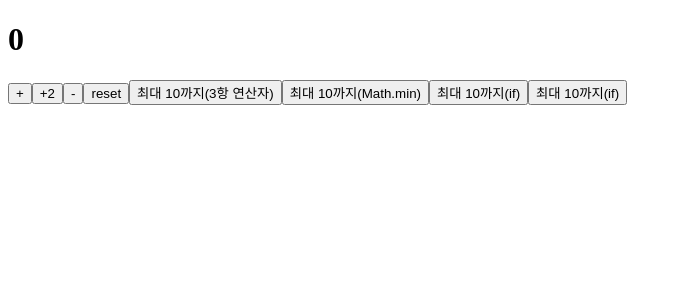
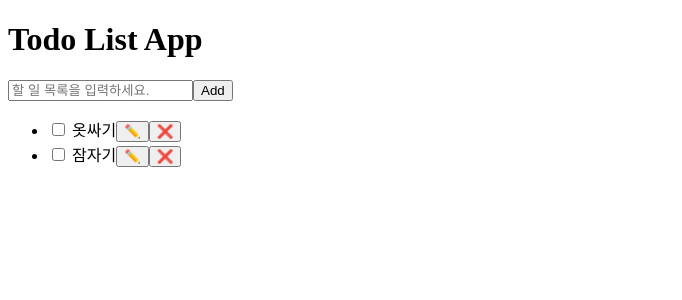
Before and after one commit to jagseeun/programming_3214, a React (Vite) app: page / in a window 1280 px wide. Shown: the top 300 px of the page, without its empty margins (0-682 px from the left). Built offline with nearby package versions, Linux system fonts and the light colour scheme.

Commit message:
TodoListApp HTML

```diff
--- /dev/null
+++ b/TodoListApp.jsx
@@ -0,0 +1,27 @@
+function TodoListApp() {
+    return (
+        <>
+            <h1>Todo List App</h1>
+            <form action="">
+                <input type="text" placeholder="할 일 목록을 입력하세요." />
+                <button>Add</button>
+            </form>
+            <ul>
+                <li>
+                    <input type="checkbox" name="" id=""/>
+                    <label htmlFor=""> 옷싸기</label>
+                    <button>✏️</button>
+                    <button>❌</button>
+                </li>
+                <li>
+                    <input type="checkbox" name="" id=""/>
+                    <label htmlFor=""> 잠자기</label>
+                    <button>✏️</button>
+                    <button>❌</button>
+                </li>
+            </ul>
+        </>
+    )
+}
+
+export default TodoListApp
--- a/src/main.jsx
+++ b/src/main.jsx
@@ -1,10 +1,9 @@
 import { StrictMode } from 'react'
 import { createRoot } from 'react-dom/client'
 // import './index.css'
-import CounterApp from './CounterApp.jsx'
-
+import TodoListApp from '../TodoListApp'
 createRoot(document.getElementById('root')).render(
   <StrictMode>
-    <CounterApp />
+    <TodoListApp />
   </StrictMode>,
 )
```
Also changed, not shown: 1 other file (tests, documents, lock files or other folders).
